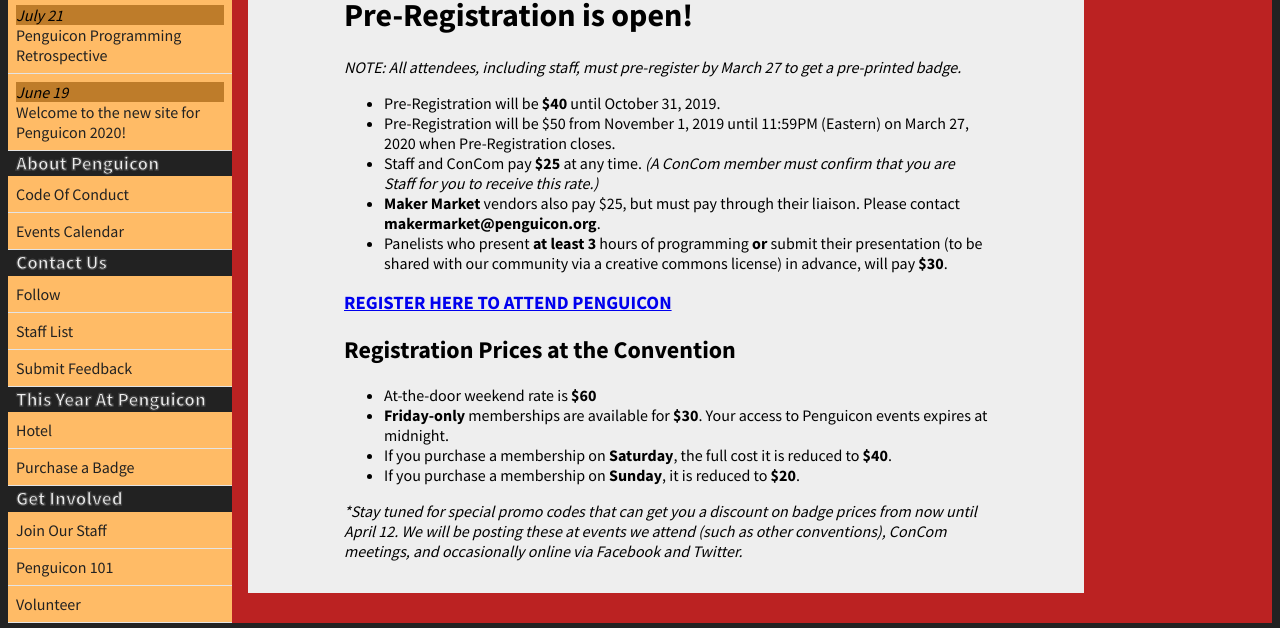
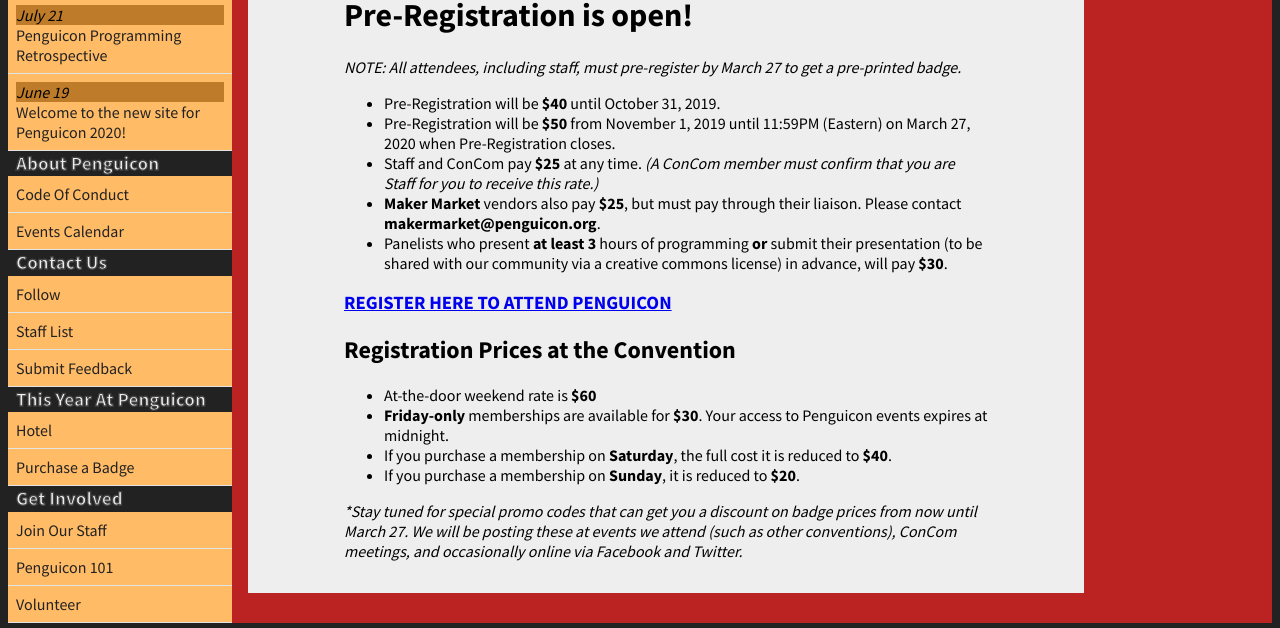
Before and after one commit to penguicon/penguiconwebsite, a Jekyll site: the page built from purchase-a-badge.md, in a window 1280 px wide. Shown: the part 276-904 px from the top of the page. Built offline with Jekyll 4.4.1, drawn with Linux system fonts in a browser that asks for light colours.

Commit message:
Update from Forestry.io Penguicon Website updated purchase-a-badge.md

```diff
--- a/purchase-a-badge.md
+++ b/purchase-a-badge.md
@@ -10,9 +10,9 @@
 _NOTE: All attendees, including staff, must pre-register by March 27 to get a pre-printed badge._
 
 * Pre-Registration will be **$40** until October 31, 2019.
-* Pre-Registration will be $50 from November 1, 2019 until 11:59PM (Eastern) on March 27, 2020 when Pre-Registration closes.
+* Pre-Registration will be **$50** from November 1, 2019 until 11:59PM (Eastern) on March 27, 2020 when Pre-Registration closes.
 * Staff and ConCom pay **$25** at any time. _(A ConCom member must confirm that you are Staff for you to receive this rate.)_
-* **Maker Market** vendors also pay $25, but must pay through their liaison. Please contact **makermarket@penguicon.org**.
+* **Maker Market** vendors also pay **$25**, but must pay through their liaison. Please contact **makermarket@penguicon.org**.
 * Panelists who present **at least 3** hours of programming **or** submit their presentation (to be shared with our community via a creative commons license) in advance, will pay **$30**.
 
 ### [**REGISTER HERE TO ATTEND PENGUICON**](https://www.eventbrite.com/e/penguicon-2020-tickets-69656336979 "REGISTER HERE TO ATTEND PENGUICON")
@@ -24,4 +24,4 @@
 * If you purchase a membership on **Saturday**, the full cost it is reduced to **$40**.
 * If you purchase a membership on **Sunday**, it is reduced to **$20**.
 
-_*Stay tuned for special promo codes that can get you a discount on badge prices from now until April 12. We will be posting these at events we attend (such as other conventions), ConCom meetings, and occasionally online via Facebook and Twitter._
+_*Stay tuned for special promo codes that can get you a discount on badge prices from now until March 27. We will be posting these at events we attend (such as other conventions), ConCom meetings, and occasionally online via Facebook and Twitter._
```
